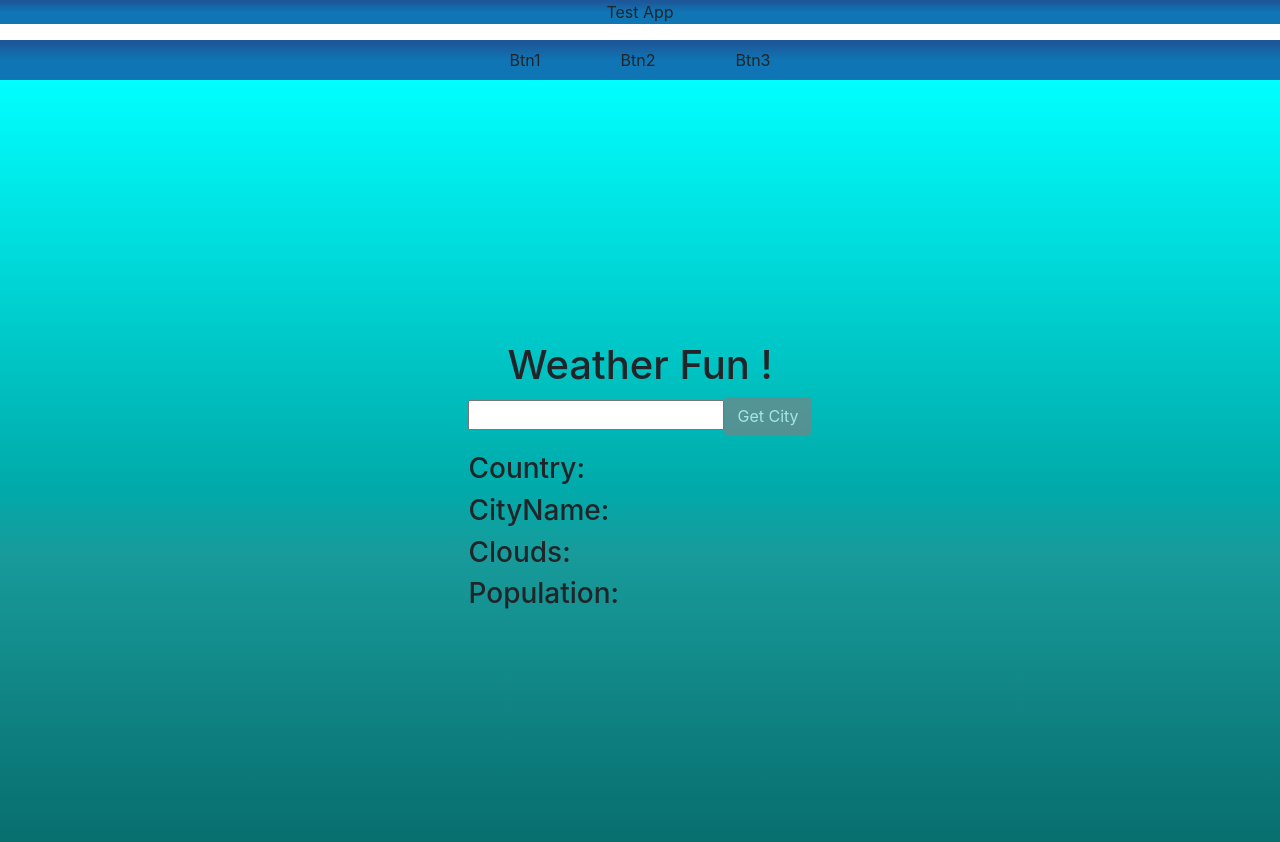
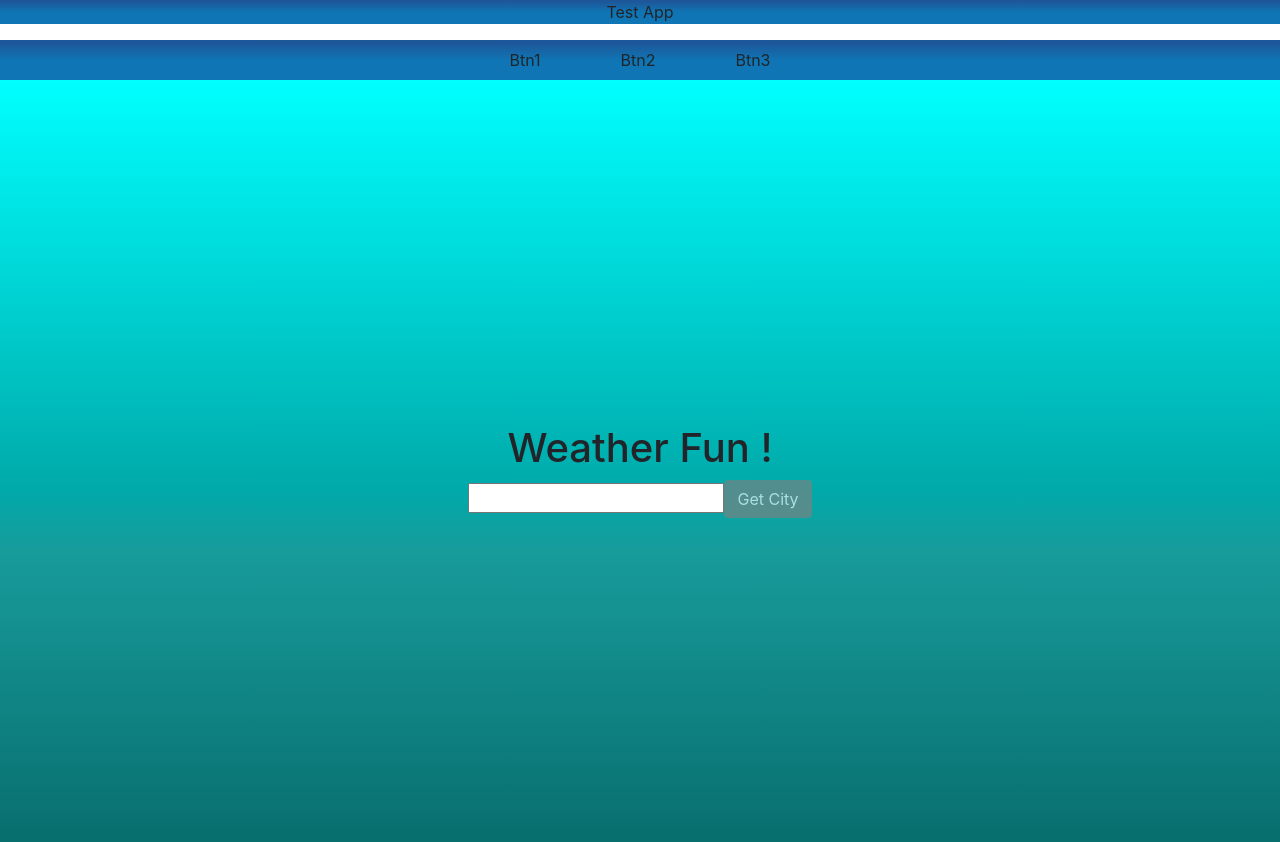
Before and after one commit to alanrichards86/todoProject, an Angular app: page /weather in a window 1280 px wide. Shown: the top 842 px of the page. Built offline with nearby package versions, Linux system fonts and the light colour scheme.

Commit message:
Displaying data now. I don't know that I like how im arriviing at this solution to display data but I will take it for now.

```diff
--- a/src/app/components/weather/weather.component.html
+++ b/src/app/components/weather/weather.component.html
@@ -18,10 +18,12 @@
       </form>
     </div>
     <div class="displayDiv">
-      <h3>Country: {{countryName}}</h3>
-      <h3>CityName: {{cityName}}</h3>
-      <h3>Clouds: {{clouds}}</h3>
-      <h3>Population: {{population}}</h3>
+      <ul class="weatherList" *ngFor="let weather of cityData">
+        <li>Country: {{weather.countryName}}</li>
+        <li>CityName: {{weather.cityName}}</li>
+        <li>Clouds: {{clouds}}</li>
+        <li>Population: {{weather.population}}</li>
+      </ul>
     </div>
   </div>
 
--- a/src/app/components/weather/weather.component.ts
+++ b/src/app/components/weather/weather.component.ts
@@ -28,11 +28,14 @@ import { NgModel } from '@angular/forms/src/directives/ng_model';
 export class WeatherComponent implements OnInit {
 
   public weatherData: any;
-  public cityData: string = '';
-  public clouds: string = '';
-  public countryName: string = '';
-  public population: string = '';
-  public windSpeed: string = '';
+  public cityData: object;
+  // = [{
+  //   cityName: this.cityData.,
+  //   clouds: '',
+  //   countryName: '',
+  //   population: '',
+  //   windSpeed: ''
+  // }]
 
   constructor(private http: HttpClient, private weatherService: WeatherService) {
    }
@@ -50,12 +53,21 @@ export class WeatherComponent implements OnInit {
       .subscribe((res: Response) => {
         this.weatherData = res;
           console.log(this.weatherData);
+        return this.assignWeatherInfo(this.weatherData);
     });
   }
 
-    assignWeatherInfo(weatherInfo) {
-    console.log(weatherInfo);
-    // this.cityName = info.city.name;
+    assignWeatherInfo(weath) {
+    console.log(weath);
+    this.cityData = [{
+      cityName: weath.city.name,
+      clouds: '',
+      countryName: weath.city.country,
+      population: weath.city.population,
+      windSpeed: ''
+    }]
+    console.log(this.cityData);
+    // this.cityData = weath;
     // this.countryName = info.city.country;
     // this.clouds = info.list[0].weather[0].description;
     // this.population = info.city.population;
--- a/src/app/weatherService/weather.service.ts
+++ b/src/app/weatherService/weather.service.ts
@@ -8,7 +8,7 @@ export class WeatherService {
 public weatherHolder;
     constructor(private http: HttpClient) {
     }
-    findWeatherData(cityInput: string): Observable<any>{
+    findWeatherData(cityInput: string) {
         return this.http.get("http://api.openweathermap.org/data/2.5/forecast?q=" + cityInput + "&APPID=8dba29b56eefde52ad1be13b13becda3&units=imperial");
 
     }
```
